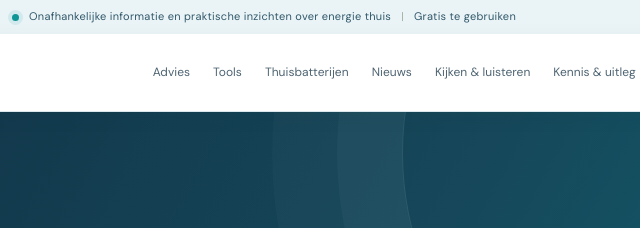
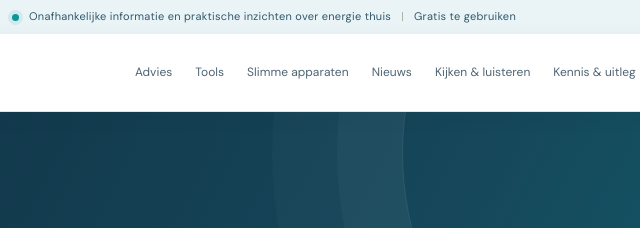
Before and after one commit to dullemondbas-dotcom/duurzaamkompas, a plain HTML site: page over.html in a window 1280 px wide. Shown: the top 228 px of the page, 376-1016 px from the left. Drawn offline with Linux system fonts and the light colour scheme.

Commit message:
Replace battery-only navigation with smart devices hub

```diff
--- a/over.html
+++ b/over.html
@@ -9,7 +9,7 @@
 </head>
 <body>
   <div class="topline"><span class="pulse"></span> Onafhankelijke informatie en praktische inzichten over energie thuis <span class="topline-sep">|</span> Gratis te gebruiken</div>
-  <header class="site-header"><a class="brand" href="index.html" aria-label="DuurzaamKompas startpagina"><span class="brand-mark">DK<span>↗</span></span><span class="brand-name">duurzaam<span>kompas</span></span></a><button class="menu-toggle" aria-label="Menu openen" aria-expanded="false">☰</button><nav class="nav" aria-label="Hoofdnavigatie"><a href="advies.html">Advies</a><a href="tools.html">Tools</a><a href="vergelijker.html">Thuisbatterijen</a><a href="nieuws.html">Nieuws</a><a href="kijken.html">Kijken & luisteren</a><a href="kennisbank.html">Kennis & uitleg</a><a class="nav-cta" href="keuzehulp.html">Bereid je keuze voor <span>↗</span></a></nav></header>
+  <header class="site-header"><a class="brand" href="index.html" aria-label="DuurzaamKompas startpagina"><span class="brand-mark">DK<span>↗</span></span><span class="brand-name">duurzaam<span>kompas</span></span></a><button class="menu-toggle" aria-label="Menu openen" aria-expanded="false">☰</button><nav class="nav" aria-label="Hoofdnavigatie"><a href="advies.html">Advies</a><a href="tools.html">Tools</a><a href="slimme-apparaten.html">Slimme apparaten</a><a href="nieuws.html">Nieuws</a><a href="kijken.html">Kijken & luisteren</a><a href="kennisbank.html">Kennis & uitleg</a><a class="nav-cta" href="keuzehulp.html">Bereid je keuze voor <span>↗</span></a></nav></header>
   <main>
     <section class="page-hero"><div class="section-kicker light-kicker">OVER DUURZAAMKOMPAS · MISSIE EN VISIE</div><h1>De energiewereld<br><em>begrijpelijk maken.</em></h1><p>DuurzaamKompas wil uitgroeien tot een onafhankelijk Nederlands consumentenplatform waar advies, praktische tools, journalistieke duiding en betrouwbare kennis over energie thuis samenkomen.</p></section>
     <section class="section compact-section">
@@ -33,5 +33,5 @@
     <section class="about-funding-section"><div><div class="section-kicker light-kicker">TOEGANKELIJK VOOR IEDEREEN</div><h2>Gratis voor bezoekers.<br><em>Transparant over inkomsten.</em></h2><p>De basis van DuurzaamKompas moet gratis toegankelijk blijven. Op termijn kunnen inkomsten uit duidelijk gelabelde samenwerkingen, sponsoring of affiliate-verwijzingen bijdragen aan het onderhoud en de verdere ontwikkeling van het platform.</p></div><div class="about-funding-rules"><div><b>Wat kan wel?</b><p>Herkenbare advertenties, gesponsorde bijdragen met label en affiliate-links met een duidelijke toelichting.</p></div><div><b>Wat kan niet?</b><p>Geen betaalde topposities, verborgen reclame of vergoeding in ruil voor een betere beoordeling.</p></div><a href="bronnen.html">Lees de commerciële spelregels ↗</a></div></section>
     <section class="cta-band"><div><div class="section-kicker light-kicker">ONTDEK HET PLATFORM</div><h2>Begin met jouw energievraag.</h2><p>Verken je situatie, bekijk de hulpmiddelen of verdiep je in een onderwerp.</p></div><a href="advies.html" class="button button-light">Start persoonlijk advies <span>↗</span></a></section>
   </main>
-  <footer class="footer"><a class="brand footer-brand" href="index.html"><span class="brand-mark">DK<span>↗</span></span><span class="brand-name">duurzaam<span>kompas</span></span></a><span>Grip op energie begint met inzicht.</span><div class="footer-links"><a href="advies.html">Advies</a><a href="tools.html">Tools</a><a href="nieuws.html">Nieuws & duiding</a><a href="kijken.html">Kijken & luisteren</a><a href="verdieping.html">Verdieping</a><a href="onderzoek.html">Onderzoek</a><a href="vergelijker.html">Thuisbatterijen</a><a href="kennisbank.html">Kennisbank</a><a href="regelgeving.html">Regels & kosten</a><a href="bronnen.html">Redactionele werkwijze</a><a href="over.html">Over het platform</a></div><span>© <span id="year"></span> DuurzaamKompas</span></footer>
+  <footer class="footer"><a class="brand footer-brand" href="index.html"><span class="brand-mark">DK<span>↗</span></span><span class="brand-name">duurzaam<span>kompas</span></span></a><span>Grip op energie begint met inzicht.</span><div class="footer-links"><a href="advies.html">Advies</a><a href="tools.html">Tools</a><a href="nieuws.html">Nieuws & duiding</a><a href="kijken.html">Kijken & luisteren</a><a href="verdieping.html">Verdieping</a><a href="onderzoek.html">Onderzoek</a><a href="slimme-apparaten.html">Slimme apparaten</a><a href="kennisbank.html">Kennisbank</a><a href="regelgeving.html">Regels & kosten</a><a href="bronnen.html">Redactionele werkwijze</a><a href="over.html">Over het platform</a></div><span>© <span id="year"></span> DuurzaamKompas</span></footer>
 </body></html>
```
